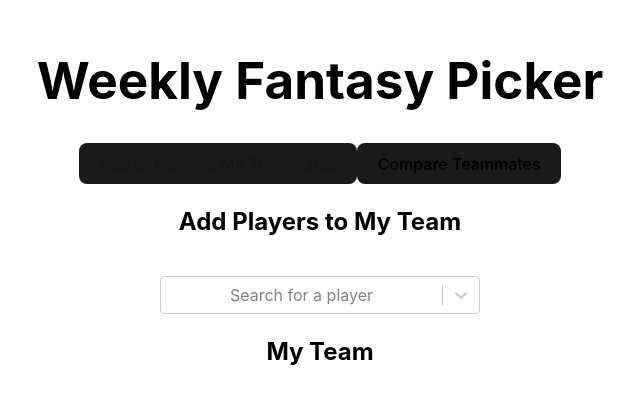
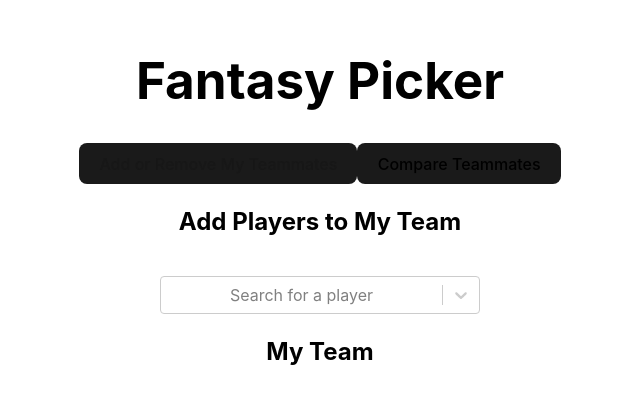
Before and after one commit to JCWoodworker/FantasyFootballPlayerPicker, a React (Vite) app: page / in a window 1280 px wide. Shown: the part 196-600 px from the top of the page, without its empty margins (320-960 px from the left). Built offline with nearby package versions, Linux system fonts and the light colour scheme.

Commit message:
more updates

```diff
--- a/src/App.tsx
+++ b/src/App.tsx
@@ -22,7 +22,7 @@ function App() {
 
 	return (
 		<>
-			<h1>Weekly Fantasy Picker</h1>
+			<h1>Fantasy Picker</h1>
 			<button onClick={onOptionClick} disabled={!showCompareTeammates}>Add or Remove My Teammates</button>
 			<button onClick={onOptionClick} disabled={!showAddPlayer}>Compare Teammates</button>
 			{showPlayerSelectionOrTeammates}
```
